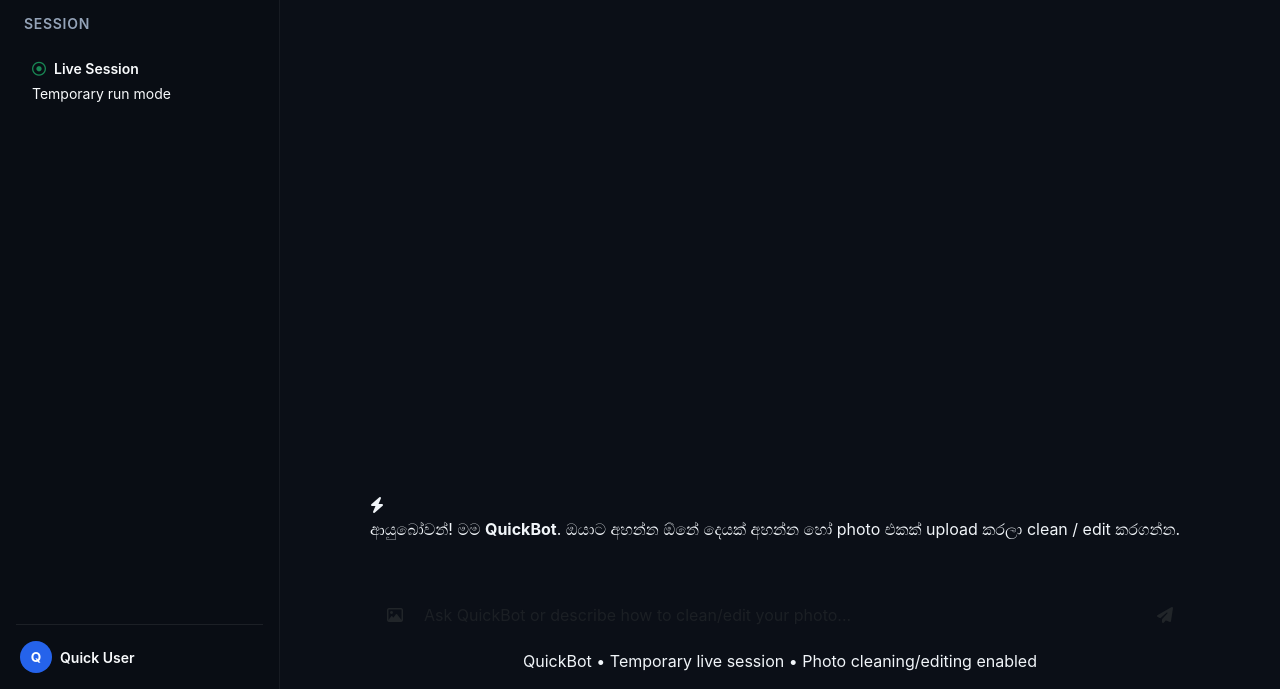
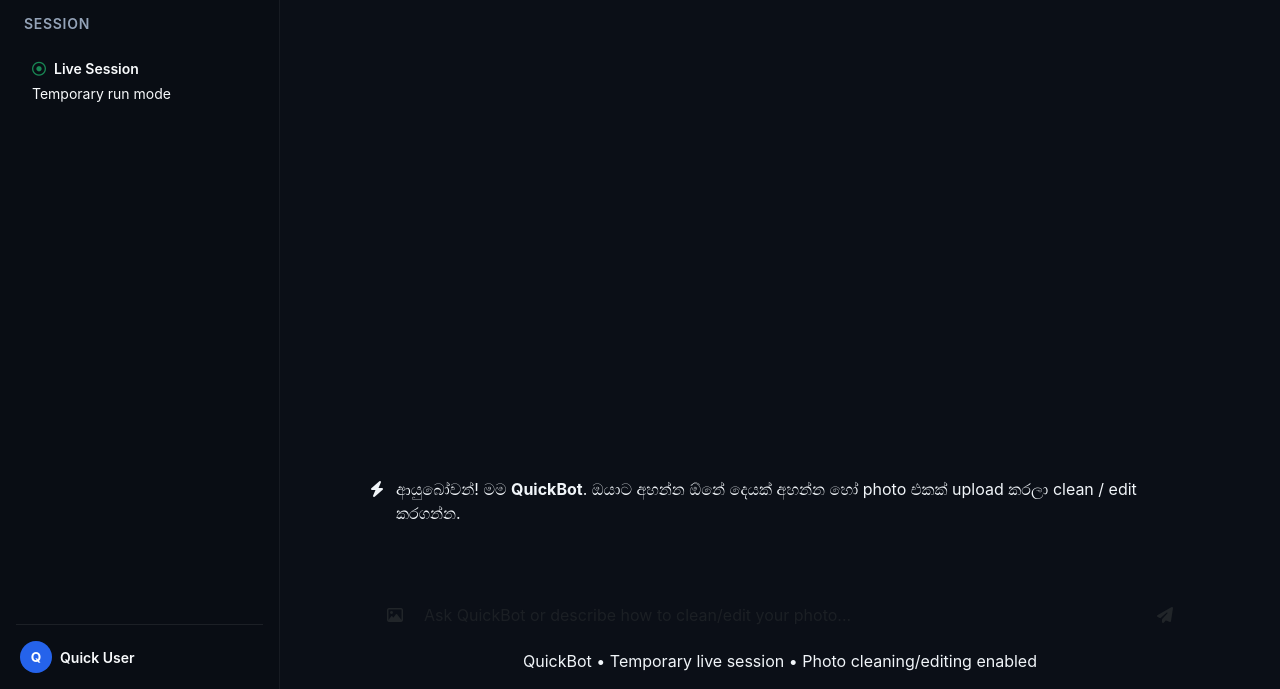
Before and after one commit to Prasanna-Perera/ChatBot, a plain HTML site: page index.html in a window 1280 px wide. Shown: the part 111-800 px from the top of the page. Drawn offline with nearby package versions, Linux system fonts and the light colour scheme; files that its build step writes are made by us from their sources; a script that the page names is missing.

Commit message:
add flex layout and animation to message rows

```diff
--- a/style.css
+++ b/style.css
@@ -152,3 +152,9 @@ body {
 .qb-chat-scroll {
     scroll-behavior: smooth;
 }
+.qb-msg-row {
+    display: flex;
+    gap: 12px;
+    margin-bottom: 16px;
+    animation: qbFadeUp 0.22s ease;
+}
```
